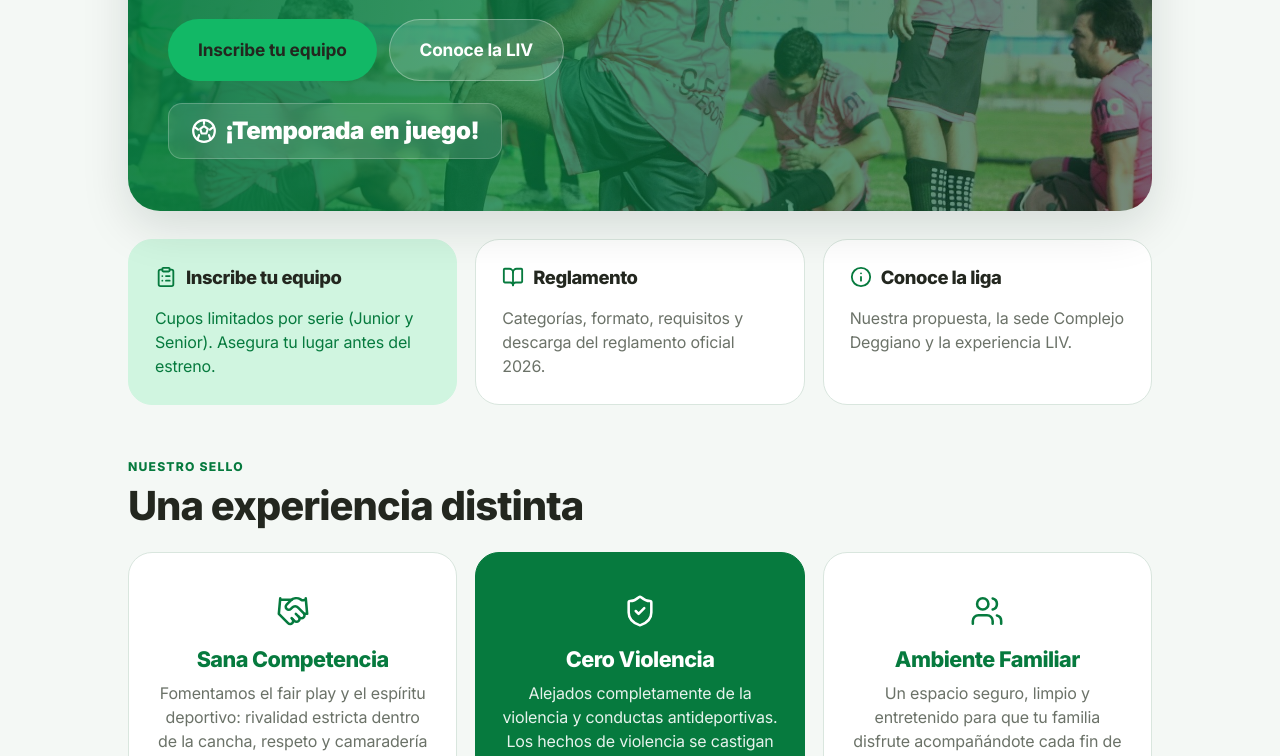
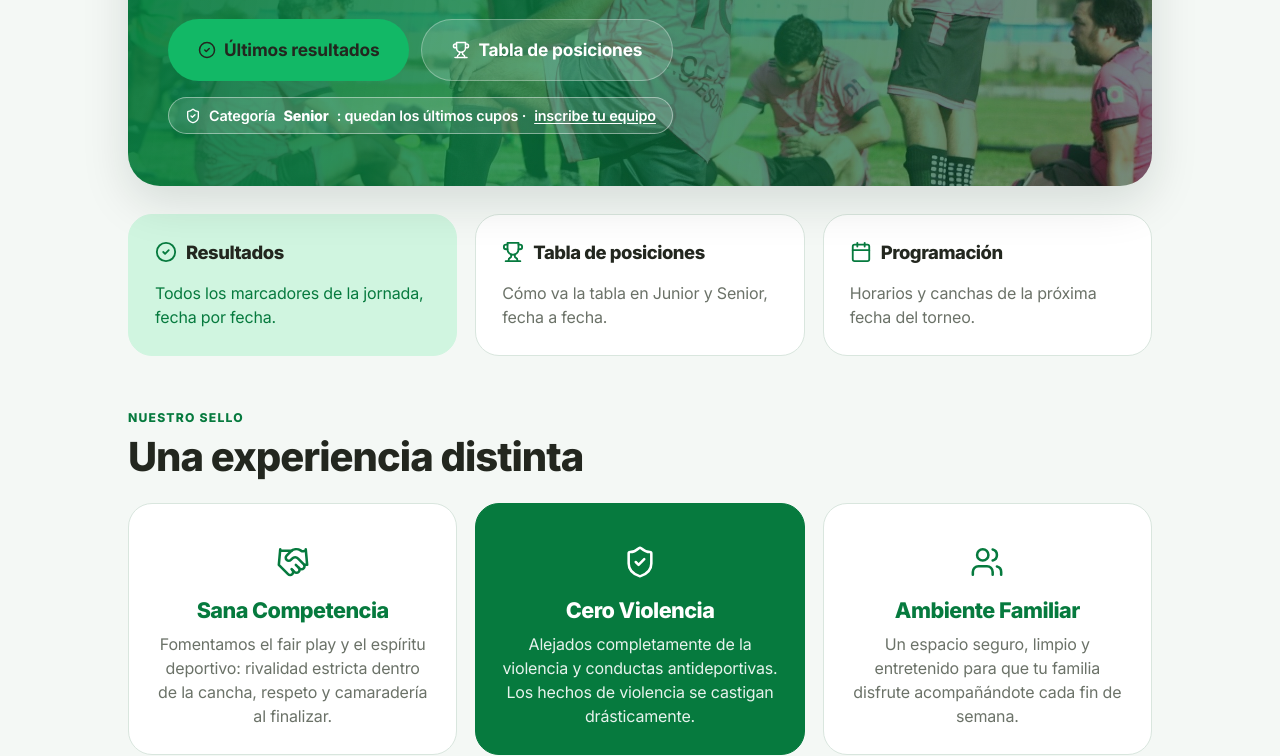
Before and after one commit to mverafaa-cloud/somosliv, a website with bundled scripts: page public/index.html in a window 1280 px wide. Shown: the part 474-1230 px from the top of the page. Built offline with nearby package versions, Linux system fonts and the light colour scheme.

Commit message:
Modo torneo: home resultados/tabla + cupos Senior + barra movil

```diff
--- a/public/css/styles.css
+++ b/public/css/styles.css
@@ -663,3 +663,10 @@ table.fixture-pub tr.is-clasico { background:var(--c-brand-soft); }
 .gi-btn-white{display:inline-flex;align-items:center;gap:9px;background:#fff;color:var(--c-ink);border-radius:var(--r-pill);padding:13px 22px;font-weight:700;text-decoration:none;white-space:nowrap;transition:background .15s;}
 .gi-btn-white:hover{background:var(--c-brand-soft);}
 @media(max-width:560px){.gi-fbtile{aspect-ratio:auto;}}
+
+/* Píldora reclutamiento Senior en el hero (modo torneo) */
+.hero-senior{display:inline-flex;align-items:center;gap:8px;margin-top:16px;background:rgba(255,255,255,.14);border:1px solid rgba(255,255,255,.42);color:#fff;padding:9px 16px;border-radius:var(--r-pill);text-decoration:none;font-weight:600;font-size:.9rem;line-height:1.2;transition:background .15s;}
+.hero-senior:hover{background:rgba(255,255,255,.26);}
+.hero-senior strong{font-weight:800;}
+.hero-senior u{text-underline-offset:2px;}
+.hero-senior{align-self:flex-start;max-width:100%;}
--- a/public/js/ui/header.js
+++ b/public/js/ui/header.js
@@ -15,7 +15,8 @@ export const NAV = [
 ];
 
 // Ítems primarios del bottom nav (mobile). El resto va en el menú.
-const BOTTOM = ['/', '/equipos', '/admision', '/reglamentos'];
+// Modo torneo en marcha: foco en resultados/tabla/programación (no en admisión).
+const BOTTOM = ['/', '/resultados', '/posiciones', '/programacion'];
 
 export function renderHeader() {
   document.querySelector('header.app-header')?.remove();
--- a/public/js/views/inicio.js
+++ b/public/js/views/inicio.js
@@ -1,7 +1,9 @@
 import { getConfig, getPartidos, getEquipos, equiposById } from '../services/store.js';
-import { mount, esc, initials, fmtDateLong, fmtTime, parseDate, everySecond, teamLogo } from '../ui/helpers.js';
+import { mount, esc, fmtDateLong, fmtTime, parseDate, teamLogo } from '../ui/helpers.js';
 import { shell, loading, logoMarquee } from '../ui/layout.js';
 import { icon } from '../ui/icons.js';
+
+const serieLabel = (s) => s === 'senior' ? 'Senior' : (s === 'libre' ? 'Junior' : '');
 
 export async function showInicio() {
   mount(loading('Cargando LIV…'));
@@ -12,11 +14,21 @@ export async function showInicio() {
   const seenT = new Set(); const uniqTeams = [];
   equipos.forEach(e => { if (!seenT.has(e.nombre)) { seenT.add(e.nombre); uniqTeams.push(e); } });
 
+  // Últimos resultados (fecha jugada más reciente)
+  const finished = partidos.filter(p => p.estado === 'finalizado' && p.golesLocal != null);
+  const finGroups = {};
+  finished.forEach(p => { (finGroups[p.fecha] = finGroups[p.fecha] || []).push(p); });
+  const finDates = Object.keys(finGroups).sort((a, b) => parseDate(b) - parseDate(a));
+  const lastDate = finDates[0] || null;
+  const lastResults = lastDate ? finGroups[lastDate].slice(0, 8) : [];
+  const lastFechaNum = lastResults.length ? lastResults[0].fecha_num : null;
+
   // Próxima fecha programada
   const prog = partidos.filter(p => p.estado === 'programado' && parseDate(p.fecha))
     .sort((a, b) => parseDate(a.fecha) - parseDate(b.fecha));
   const nextDate = prog.length ? prog[0].fecha : null;
-  const nextMatches = nextDate ? prog.filter(p => p.fecha === nextDate).slice(0, 6) : [];
+  const nextMatches = nextDate ? prog.filter(p => p.fecha === nextDate) : [];
+  const nextFechaNum = nextMatches.length ? nextMatches[0].fecha_num : null;
 
   const valores = [
     { ico: 'handshake', t: 'Sana Competencia', d: 'Fomentamos el fair play y el espíritu deportivo: rivalidad estricta dentro de la cancha, respeto y camaradería al finalizar.' },
@@ -33,41 +45,52 @@ export async function showInicio() {
 
     <div class="hero-image has-bg" style="--hero-bg:url('/assets/hero.jpg')">
       <div class="corner-stripes"></div>
-      <span class="eyebrow">Liga La Cuarta · Temporada ${esc(config.temporada || '2026')}</span>
+      <span class="eyebrow">Liga La Cuarta · Temporada ${esc(config.temporada || '2026')} · Torneo en juego</span>
       <h1 class="display">EL ESTÁNDAR DE<br>LAS MEJORES LIGAS</h1>
-      <p>Transformamos el fútbol amateur de la Región de Coquimbo: organización profesional, sana competencia y un ambiente familiar en ${esc(config.sede || 'Complejo Deggiano')}.</p>
+      <p>El torneo ya está en marcha en ${esc(config.sede || 'Complejo Deggiano')}. Revisa los últimos marcadores, la tabla de posiciones y la programación de la próxima fecha.</p>
       <div class="hero-actions">
-        <a href="/admision" data-link class="btn btn-accent btn-lg">Inscribe tu equipo</a>
-        <a href="/liv" data-link class="btn btn-ghost-light btn-lg">Conoce la LIV</a>
+        <a href="/resultados" data-link class="btn btn-accent btn-lg">${icon('check', { size: 18 })} Últimos resultados</a>
+        <a href="/posiciones" data-link class="btn btn-ghost-light btn-lg">${icon('trophy', { size: 18 })} Tabla de posiciones</a>
       </div>
-      ${config.lanzamiento ? `<div class="countdown" id="cd"></div>` : ''}
+      <a href="/admision" data-link class="hero-senior">${icon('shield', { size: 16 })} Categoría <strong>Senior</strong>: quedan los últimos cupos · <u>inscribe tu equipo</u></a>
     </div>
 
-    <!-- Accesos rápidos (foco captación) -->
+    <!-- Accesos rápidos (foco torneo) -->
     <div class="grid grid-3 mt-2">
-      <a href="/admision" data-link class="card hover card-tinted-accent" style="text-decoration:none">
-        <div class="card-header"><h3>${icon('clipboard', { size: 22 })} Inscribe tu equipo</h3></div>
-        <p>Cupos limitados por serie (Junior y Senior). Asegura tu lugar antes del estreno.</p>
+      <a href="/resultados" data-link class="card hover card-tinted-accent" style="text-decoration:none">
+        <div class="card-header"><h3>${icon('check', { size: 22 })} Resultados</h3></div>
+        <p>Todos los marcadores de la jornada, fecha por fecha.</p>
       </a>
-      <a href="/reglamentos" data-link class="card hover" style="text-decoration:none">
-        <div class="card-header"><h3>${icon('book', { size: 22 })} Reglamento</h3></div>
-        <p class="muted">Categorías, formato, requisitos y descarga del reglamento oficial 2026.</p>
+      <a href="/posiciones" data-link class="card hover" style="text-decoration:none">
+        <div class="card-header"><h3>${icon('trophy', { size: 22 })} Tabla de posiciones</h3></div>
+        <p class="muted">Cómo va la tabla en Junior y Senior, fecha a fecha.</p>
       </a>
-      <a href="/liv" data-link class="card hover" style="text-decoration:none">
-        <div class="card-header"><h3>${icon('info', { size: 22 })} Conoce la liga</h3></div>
-        <p class="muted">Nuestra propuesta, la sede Complejo Deggiano y la experiencia LIV.</p>
+      <a href="/programacion" data-link class="card hover" style="text-decoration:none">
+        <div class="card-header"><h3>${icon('calendar', { size: 22 })} Programación</h3></div>
+        <p class="muted">Horarios y canchas de la próxima fecha del torneo.</p>
       </a>
     </div>
+
+    <!-- Últimos resultados -->
+    ${lastResults.length ? `
+    <div class="section">
+      <div class="spread">
+        <div><span class="eyebrow">Lo último</span><h2>Resultados${lastFechaNum ? ` · Fecha ${esc(lastFechaNum)}` : ''}</h2></div>
+        <a href="/resultados" data-link class="btn btn-ghost btn-sm">Ver todos</a>
+      </div>
+      <p class="muted mb-2">${esc(fmtDateLong(lastDate))}</p>
+      ${lastResults.map(p => resultRow(p, byId)).join('')}
+    </div>` : ''}
 
     <!-- Próxima fecha -->
     ${nextMatches.length ? `
     <div class="section">
       <div class="spread">
-        <div><span class="eyebrow">Lo que viene</span><h2>Próxima fecha</h2></div>
+        <div><span class="eyebrow">Lo que viene</span><h2>Próxima fecha${nextFechaNum ? ` · Fecha ${esc(nextFechaNum)}` : ''}</h2></div>
         <a href="/programacion" data-link class="btn btn-ghost btn-sm">Ver todo</a>
       </div>
       <p class="muted mb-2">${esc(fmtDateLong(nextDate))}</p>
-      ${nextMatches.map(p => matchRow(p, byId)).join('')}
+      ${nextMatches.slice(0, 6).map(p => matchRow(p, byId)).join('')}
     </div>` : ''}
 
     <!-- Valores -->
@@ -82,43 +105,32 @@ export async function showInicio() {
             <p class="${i === 1 ? '' : 'muted'}" style="${i === 1 ? 'color:rgba(255,255,255,.9)' : ''}">${v.d}</p>
           </div>`).join('')}
       </div>
-      <div class="center mt-3">
-        <a href="/liv" data-link class="btn btn-secondary">Conoce más de la LIV →</a>
-      </div>
     </div>
 
-    <!-- CTA inscripción -->
+    <!-- CTA reclutamiento SOLO Senior -->
     <div class="hero-flat">
       <div class="deco">${icon('ball', { size: 210, stroke: 1.2 })}</div>
-      <span class="eyebrow" style="color:var(--c-ink)">¿Tienes equipo?</span>
-      <h2>Corre por tu lugar cuanto antes</h2>
-      <p>Los cupos por serie son limitados (8 a 10 equipos). Conversemos: queremos que seas parte de esta experiencia.</p>
-      <a href="/admision" data-link class="btn btn-primary btn-lg mt-2">Quiero inscribirme</a>
+      <span class="eyebrow" style="color:var(--c-ink)">Categoría Senior · +32</span>
+      <h2>Quedan los últimos cupos Senior</h2>
+      <p>El torneo ya arrancó, pero todavía puedes sumar tu equipo a la serie Senior. Cupos muy limitados: conversemos y aseguramos tu lugar.</p>
+      <a href="/admision" data-link class="btn btn-primary btn-lg mt-2">Inscribe tu equipo Senior</a>
     </div>
   </div>`;
 
   mount(shell(inner, config));
-
-  // Countdown vivo
-  if (config.lanzamiento) startCountdown(config.lanzamiento);
 }
 
-function startCountdown(target) {
-  const el = document.getElementById('cd');
-  if (!el) return;
-  const t = parseDate(target);
-  if (!t) return;
-  everySecond(() => {
-    let diff = Math.max(0, t - new Date());
-    const d = Math.floor(diff / 86400000); diff -= d * 86400000;
-    const h = Math.floor(diff / 3600000); diff -= h * 3600000;
-    const m = Math.floor(diff / 60000); diff -= m * 60000;
-    const s = Math.floor(diff / 1000);
-    const cell = (n, l) => `<div class="cd-cell"><div class="cd-num">${String(n).padStart(2, '0')}</div><div class="cd-lbl">${l}</div></div>`;
-    el.innerHTML = (d + h + m + s > 0)
-      ? `<div style="width:100%;color:#fff;font-weight:700;margin-bottom:2px;display:flex;align-items:center;gap:7px;">${icon('rocket', { size: 18 })} Estreno de la temporada</div>${cell(d, 'días')}${cell(h, 'hrs')}${cell(m, 'min')}${cell(s, 'seg')}`
-      : `<div class="cd-cell" style="min-width:auto;padding:14px 22px;"><div class="cd-num" style="font-size:1.5rem;display:flex;align-items:center;gap:8px;">${icon('ball', { size: 26 })} ¡Temporada en juego!</div></div>`;
-  });
+function resultRow(p, byId) {
+  const L = byId[p.local]?.nombre || p.local;
+  const V = byId[p.visita]?.nombre || p.visita;
+  const gl = +p.golesLocal, gv = +p.golesVisita;
+  const sl = serieLabel(p.serie);
+  return `
+  <div class="match-card finished">
+    <div class="team home"><span class="name" style="${gl > gv ? 'font-weight:800' : ''}">${esc(L)}</span>${teamLogo(byId[p.local]?.logo, L, 34)}</div>
+    <div class="vs"><div class="score">${gl} - ${gv}</div><div class="meta">${sl ? esc(sl) : 'Final'}</div></div>
+    <div class="team">${teamLogo(byId[p.visita]?.logo, V, 34)}<span class="name" style="${gv > gl ? 'font-weight:800' : ''}">${esc(V)}</span></div>
+  </div>`;
 }
 
 function matchRow(p, byId) {
```
